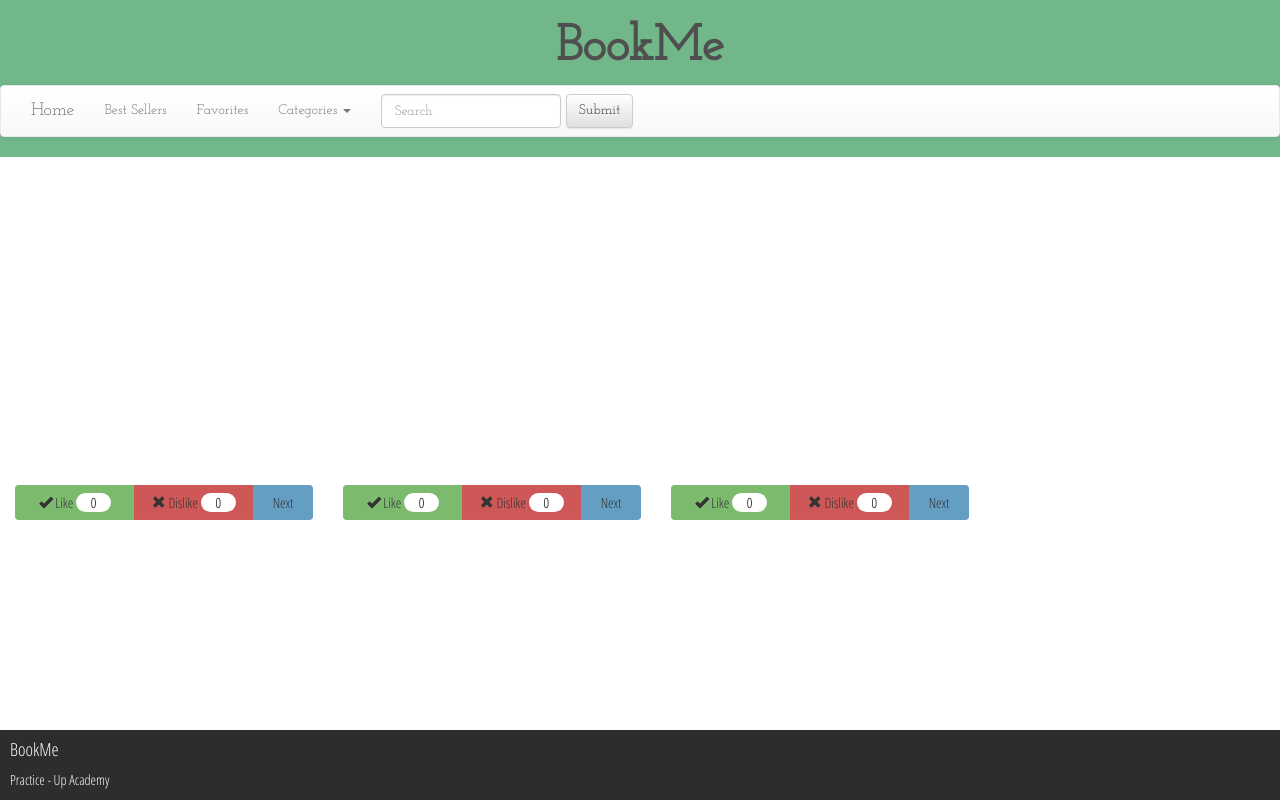
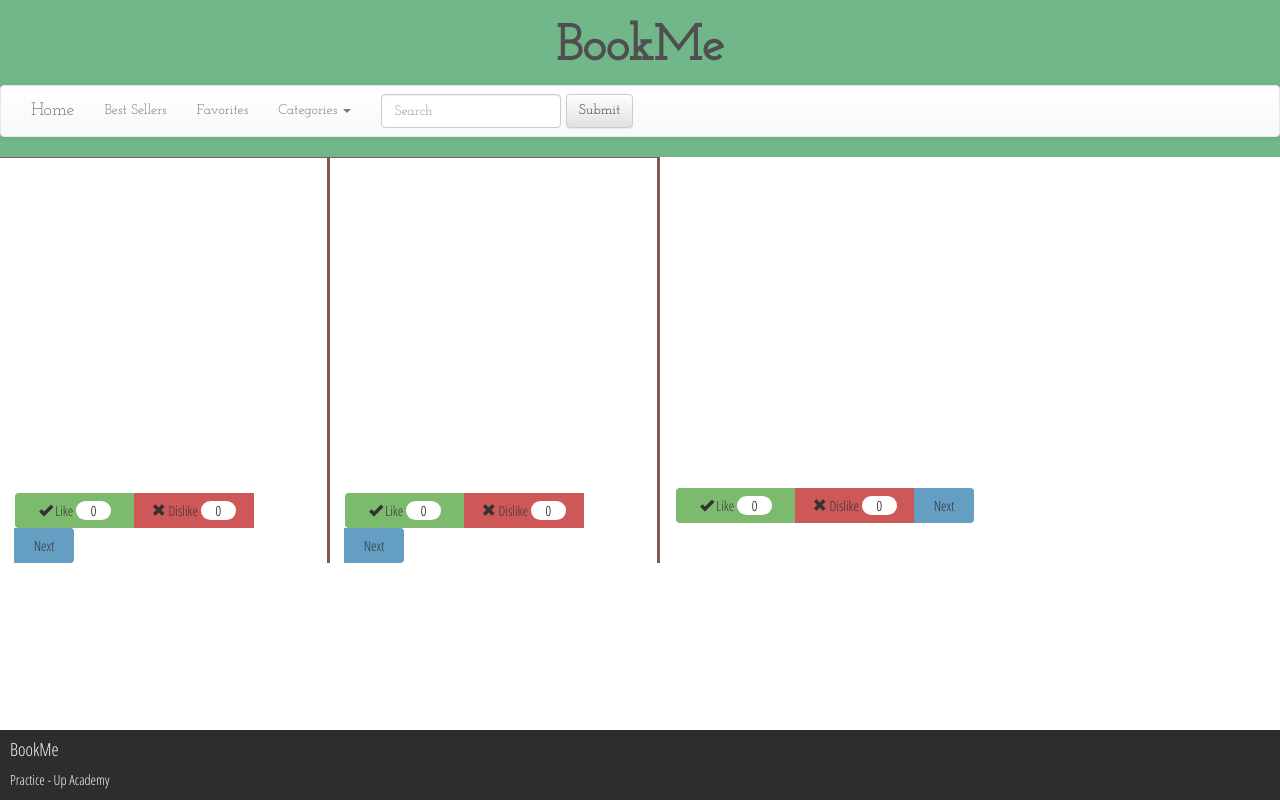
Before and after one commit to PedroGSilva/bookshelf, a PHP site: page /index.html in a window 1280 px wide. Run offline with PHP 8.4, Linux system fonts and the light colour scheme; some libraries are stand-ins or nearby versions.

Commit message:
border added

```diff
--- a/BookMe14_style.css
+++ b/BookMe14_style.css
@@ -168,3 +168,14 @@
 p {
   text-align: justify;
 }
+
+#firstShelf,#secondShelf{
+  margin-top: 5px;
+  border-right: 3px solid #845757;
+  border-top: 3px solid #845757;
+}
+
+#seconShelf,#thirdShelf{
+  border-top: 3px solid #845757;
+}
+}
```
